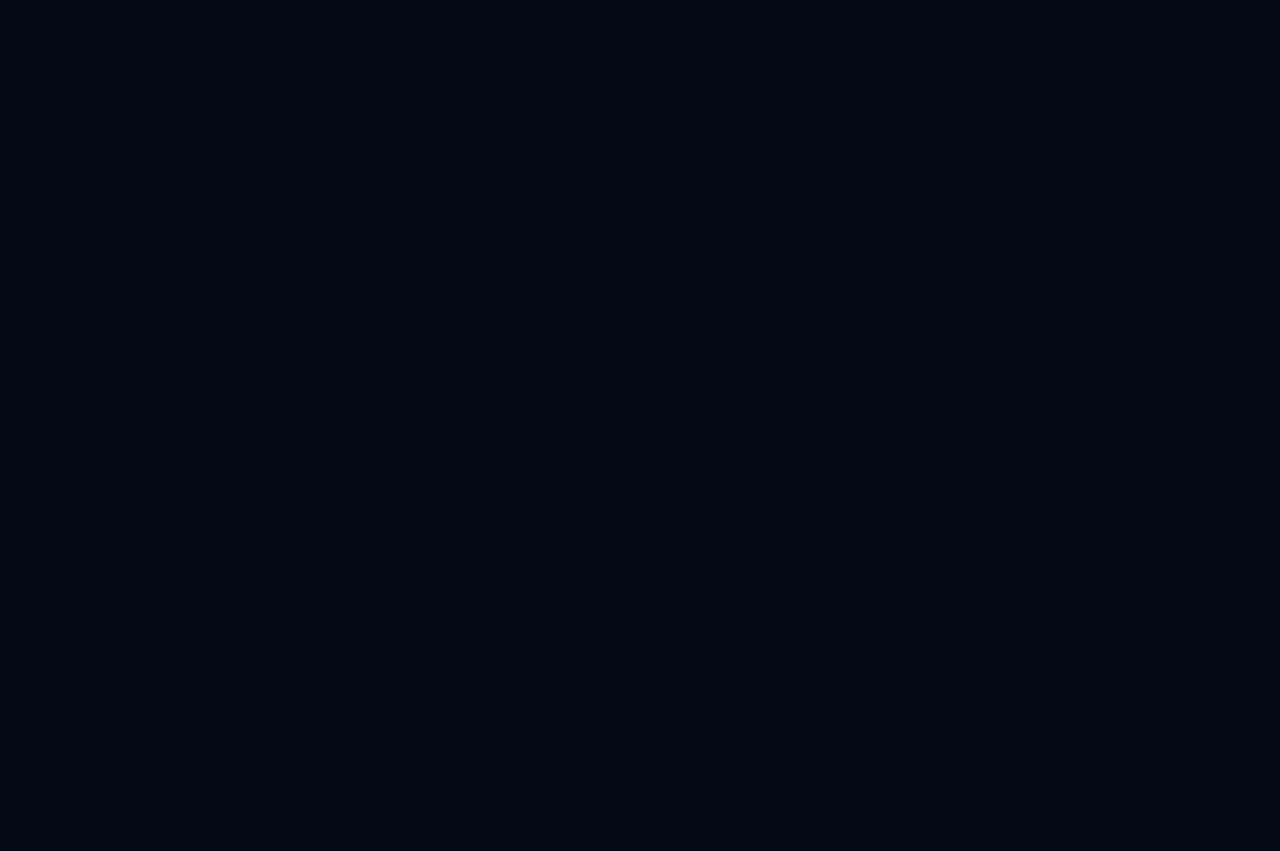
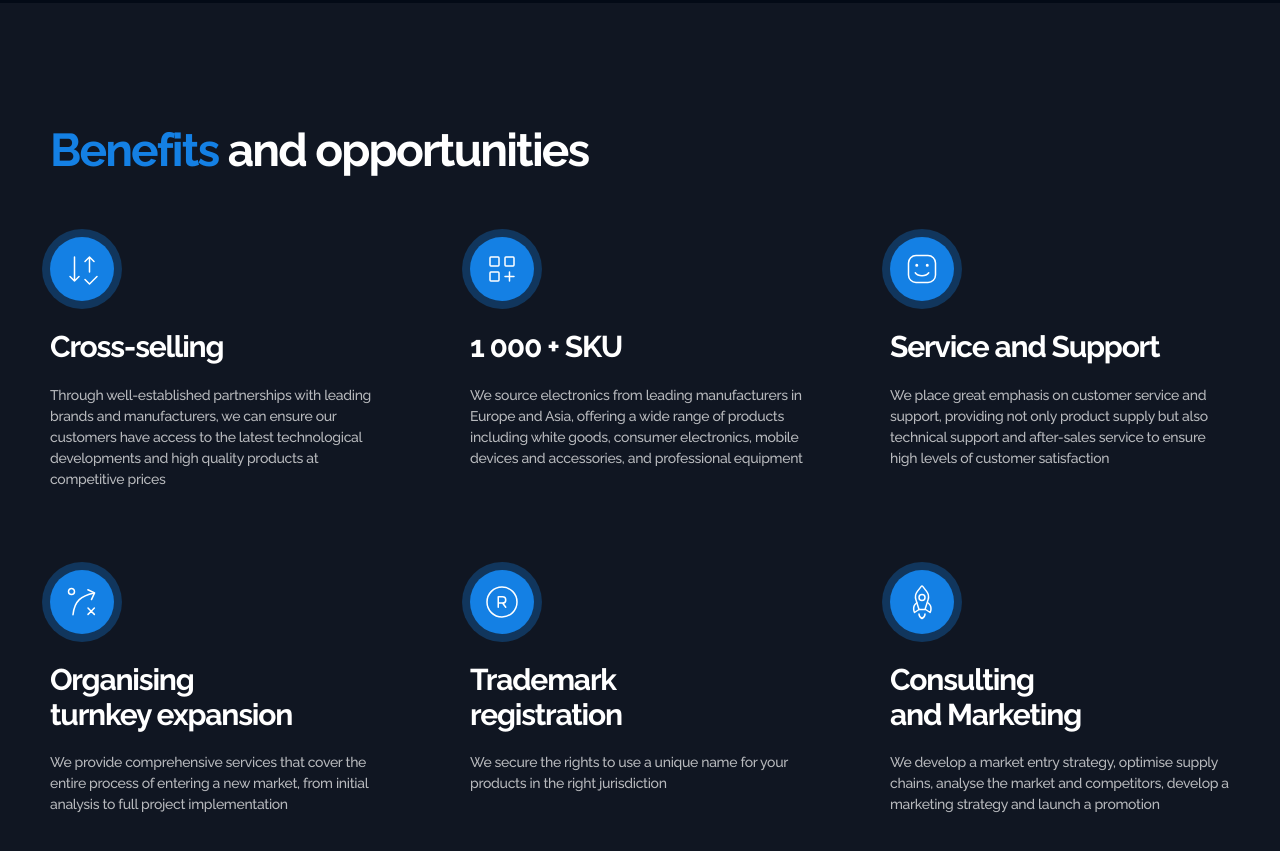
Before and after one commit to danissima/limited-trade, a Vue app: page / in a window 1280 px wide. Shown: the part 1860-2711 px from the top of the page. Before the commit the page ends 1863 px from the top, so only its background shows below. Built offline with nearby package versions, Linux system fonts and the light colour scheme.

Commit message:
add benefits section

```diff
--- a/src/App.vue
+++ b/src/App.vue
@@ -2,6 +2,7 @@
 import TheHeader from '@/components/TheHeader.vue'
 import HeroSection from '@/components/HeroSection.vue'
 import HistorySection from '@/components/HistorySection.vue'
+import BenefitsSection from '@/components/BenefitsSection.vue'
 </script>
 
 <template>
@@ -9,6 +10,7 @@ import HistorySection from '@/components/HistorySection.vue'
   <main>
     <HeroSection />
     <HistorySection />
+    <BenefitsSection />
   </main>
 </template>
 
--- a/src/assets/styles/base.scss
+++ b/src/assets/styles/base.scss
@@ -67,7 +67,22 @@ h2 {
   }
 }
 
+h3 {
+  font-size: 30px;
+  line-height: 35.22px;
+  letter-spacing: -0.04em;
+
+  @include break($lg) {
+    font-size: 20px;
+    line-height: 23.48px;
+  }
+}
+
 .section {
+  &_lighter {
+    background-color: $dark-80;
+  }
+
   &__title {
     margin-bottom: 60px;
 
--- /dev/null
+++ b/src/components/BenefitsItem.vue
@@ -0,0 +1,69 @@
+<script setup>
+defineProps({
+  info: {
+    type: Object,
+    required: true
+  },
+})
+</script>
+
+<template>
+  <div class="benefits-item">
+    <div class="benefits-item__icon">
+      <component :is="info.icon" width="36" height="36" />
+    </div>
+    <h3 class="benefits-item__title">{{ info.title }}</h3>
+    <p class="benefits-item__description">{{ info.description }}</p>
+  </div>
+</template>
+
+<style lang="scss">
+.benefits-item {
+  display: flex;
+  flex-direction: column;
+  align-items: flex-start;
+
+  &__icon {
+    display: flex;
+    justify-content: center;
+    align-items: center;
+    margin-bottom: 28px;
+    box-shadow: 0 0 0 8px rgba($primary, .3);
+    border-radius: 50%;
+    padding: 14px;
+    background-color: $primary;
+  }
+
+  &__title {
+    white-space: pre;
+  }
+
+  &__description {
+    margin-top: 20px;
+    font-size: 14px;
+    line-height: 21px;
+    color: rgba($white, .7);
+  }
+
+  @include break($lg) {
+    &__icon {
+      margin-bottom: 26px;
+      box-shadow: 0 0 0 6px rgba($primary, .3);
+      padding: 10px;
+
+      svg {
+        width: 28px;
+        height: 28px;
+      }
+    }
+
+    &__title {
+      white-space: unset;
+    }
+
+    &__description {
+      margin-top: 10px;
+    }
+  }
+}
+</style>
--- /dev/null
+++ b/src/components/BenefitsSection.vue
@@ -0,0 +1,84 @@
+<script setup>
+import AppContainer from '@/components/AppContainer.vue'
+import BenefitsItem from '@/components/BenefitsItem.vue'
+import IconCircleR from './icons/IconCircleR.vue'
+import IconSquareSmile from './icons/IconSquareSmile.vue'
+import IconSquaresPlus from './icons/IconSquaresPlus.vue'
+import IconTopRightArrowCircleCross from './icons/IconTopRightArrowCircleCross.vue'
+import IconUpDownArrowsCheckmark from './icons/IconUpDownArrowsCheckmark.vue'
+import IconRocket from './icons/IconRocket.vue'
+
+const benefits = [
+  {
+    icon: IconUpDownArrowsCheckmark,
+    title: 'Cross-selling',
+    description: 'Through well-established partnerships with leading brands and manufacturers, we can ensure our customers have access to the latest technological developments and high quality products at competitive prices',
+  },
+  {
+    icon: IconSquaresPlus,
+    title: '1 000 + SKU',
+    description: 'We source electronics from leading manufacturers in Europe and Asia, offering a wide range of products including white goods, consumer electronics, mobile devices and accessories, and professional equipment',
+  },
+  {
+    icon: IconSquareSmile,
+    title: 'Service and Support',
+    description: 'We place great emphasis on customer service and support, providing not only product supply but also technical support and after-sales service to ensure high levels of customer satisfaction',
+  },
+  {
+    icon: IconTopRightArrowCircleCross,
+    title: 'Organising\nturnkey expansion',
+    description: 'We provide comprehensive services that cover the entire process of entering a new market, from initial analysis to full project implementation',
+  },
+  {
+    icon: IconCircleR,
+    title: 'Trademark\nregistration',
+    description: 'We secure the rights to use a unique name for your products in the right jurisdiction',
+  },
+  {
+    icon: IconRocket,
+    title: 'Consulting\nand Marketing',
+    description: 'We develop a market entry strategy, optimise supply chains, analyse the market and competitors, develop a marketing strategy and launch a promotion',
+  },
+]
+</script>
+
+<template>
+  <section id="benefits" class="benefits section section_lighter">
+    <AppContainer>
+      <h2 class="section__title">
+        <span>Benefits</span>
+        and opportunities
+      </h2>
+      <div class="benefits__grid">
+        <BenefitsItem v-for="item in benefits" :key="item.title" :info="item" />
+      </div>
+    </AppContainer>
+  </section>
+</template>
+
+<style lang="scss">
+.benefits {
+  padding: 120px 0 90px;
+
+  &__grid {
+    display: grid;
+    grid-template-columns: repeat(3, 1fr);
+    gap: 80px;
+  }
+
+  @include break($lg) {
+    padding: 80px 0 40px;
+
+    &__grid {
+      grid-template-columns: repeat(2, 1fr);
+      gap: 40px;
+    }
+  }
+
+  @include break($md) {
+    &__grid {
+      grid-template-columns: 1fr;
+    }
+  }
+}
+</style>
--- /dev/null
+++ b/src/components/icons/IconCircleR.vue
@@ -0,0 +1,11 @@
+<template>
+  <svg viewBox="0 0 36 36" fill="none" xmlns="http://www.w3.org/2000/svg">
+    <path
+      d="M14.25 23.25V19.05M14.25 19.05V12.75H18.5356C19.6071 12.75 21.75 12.75 21.75 15.9C21.75 19.05 19.6071 19.05 18.5356 19.05M14.25 19.05C14.9643 19.05 16.8214 19.05 18.5356 19.05M18.5356 19.05L21.75 23.25"
+      stroke="currentColor" stroke-width="1.5" stroke-linecap="round" stroke-linejoin="round" />
+    <path
+      d="M18 33C26.2842 33 33 26.2842 33 18C33 9.71572 26.2842 3 18 3C9.71572 3 3 9.71572 3 18C3 26.2842 9.71572 33 18 33Z"
+      stroke="currentColor" stroke-width="1.5" stroke-linecap="round" stroke-linejoin="round" />
+  </svg>
+
+</template>
--- /dev/null
+++ b/src/components/icons/IconRocket.vue
@@ -0,0 +1,17 @@
+<template>
+  <svg viewBox="0 0 36 36" fill="none" xmlns="http://www.w3.org/2000/svg">
+    <path
+      d="M24.0921 15.6056L21 25.5H15L11.908 15.6056C11.0263 12.7841 11.5863 9.70961 13.4061 7.38023L17.2908 2.4078C17.6511 1.94658 18.3489 1.94658 18.7092 2.4078L22.5939 7.38023C24.4137 9.70961 24.9737 12.7841 24.0921 15.6056Z"
+      stroke="currentColor" stroke-width="1.5" stroke-linecap="round" stroke-linejoin="round" />
+    <path d="M15 30C15 33 18 34.5 18 34.5C18 34.5 21 33 21 30" stroke="currentColor" stroke-width="1.5" stroke-linecap="round"
+      stroke-linejoin="round" />
+    <path d="M12.75 18.75C7.5 22.5 10.5 28.5 10.5 28.5L15 25.5" stroke="currentColor" stroke-width="1.5" stroke-linecap="round"
+      stroke-linejoin="round" />
+    <path d="M23.8968 18.75C29.1468 22.5 26.1468 28.5 26.1468 28.5L21.6468 25.5" stroke="currentColor" stroke-width="1.5"
+      stroke-linecap="round" stroke-linejoin="round" />
+    <path
+      d="M18 16.5C16.3431 16.5 15 15.1569 15 13.5C15 11.8431 16.3431 10.5 18 10.5C19.6569 10.5 21 11.8431 21 13.5C21 15.1569 19.6569 16.5 18 16.5Z"
+      stroke="currentColor" stroke-width="1.5" stroke-linecap="round" stroke-linejoin="round" />
+  </svg>
+
+</template>
--- /dev/null
+++ b/src/components/icons/IconSquareSmile.vue
@@ -0,0 +1,16 @@
+<template>
+  <svg viewBox="0 0 36 36" fill="none" xmlns="http://www.w3.org/2000/svg">
+    <path
+      d="M4.5 24V12C4.5 7.85787 7.85787 4.5 12 4.5H24C28.1421 4.5 31.5 7.85787 31.5 12V24C31.5 28.1421 28.1421 31.5 24 31.5H12C7.85787 31.5 4.5 28.1421 4.5 24Z"
+      stroke="currentColor" stroke-width="1.5" />
+    <path d="M24.75 21.75C24.75 21.75 22.5 24.75 18 24.75C13.5 24.75 11.25 21.75 11.25 21.75" stroke="currentColor"
+      stroke-width="1.5" stroke-linecap="round" stroke-linejoin="round" />
+    <path
+      d="M12.75 15C12.3358 15 12 14.6642 12 14.25C12 13.8358 12.3358 13.5 12.75 13.5C13.1642 13.5 13.5 13.8358 13.5 14.25C13.5 14.6642 13.1642 15 12.75 15Z"
+      fill="currentColor" stroke="currentColor" stroke-width="1.5" stroke-linecap="round" stroke-linejoin="round" />
+    <path
+      d="M23.25 15C22.8359 15 22.5 14.6642 22.5 14.25C22.5 13.8358 22.8359 13.5 23.25 13.5C23.6641 13.5 24 13.8358 24 14.25C24 14.6642 23.6641 15 23.25 15Z"
+      fill="currentColor" stroke="currentColor" stroke-width="1.5" stroke-linecap="round" stroke-linejoin="round" />
+  </svg>
+
+</template>
--- /dev/null
+++ b/src/components/icons/IconSquaresPlus.vue
@@ -0,0 +1,16 @@
+<template>
+  <svg viewBox="0 0 36 36" fill="none" xmlns="http://www.w3.org/2000/svg">
+    <path d="M20.9883 25.5H25.4883M25.4883 25.5H29.9883M25.4883 25.5V21M25.4883 25.5V30" stroke="currentColor"
+      stroke-width="1.5" stroke-linecap="round" stroke-linejoin="round" />
+    <path
+      d="M6 14.1V6.9C6 6.40294 6.40294 6 6.9 6H14.1C14.5971 6 15 6.40294 15 6.9V14.1C15 14.5971 14.5971 15 14.1 15H6.9C6.40294 15 6 14.5971 6 14.1Z"
+      stroke="currentColor" stroke-width="1.5" />
+    <path
+      d="M6 29.1V21.9C6 21.4029 6.40294 21 6.9 21H14.1C14.5971 21 15 21.4029 15 21.9V29.1C15 29.5971 14.5971 30 14.1 30H6.9C6.40294 30 6 29.5971 6 29.1Z"
+      stroke="currentColor" stroke-width="1.5" />
+    <path
+      d="M21 14.1V6.9C21 6.40294 21.4029 6 21.9 6H29.1C29.5971 6 30 6.40294 30 6.9V14.1C30 14.5971 29.5971 15 29.1 15H21.9C21.4029 15 21 14.5971 21 14.1Z"
+      stroke="currentColor" stroke-width="1.5" />
+  </svg>
+
+</template>
--- /dev/null
+++ b/src/components/icons/IconTopRightArrowCircleCross.vue
@@ -0,0 +1,15 @@
+<template>
+  <svg viewBox="0 0 36 36" fill="none" xmlns="http://www.w3.org/2000/svg">
+    <path d="M9 30.75C10.5 16.5 17.25 12 30 9" stroke="currentColor" stroke-width="1.5" stroke-linecap="round"
+      stroke-linejoin="round" />
+    <path d="M23.8629 5.71411L30.5919 8.85189L27.4542 15.5809" stroke="currentColor" stroke-width="1.5" stroke-linecap="round"
+      stroke-linejoin="round" />
+    <path
+      d="M7.5 10.5C9.15686 10.5 10.5 9.15686 10.5 7.5C10.5 5.84314 9.15686 4.5 7.5 4.5C5.84314 4.5 4.5 5.84314 4.5 7.5C4.5 9.15686 5.84314 10.5 7.5 10.5Z"
+      stroke="currentColor" stroke-width="1.5" stroke-linecap="round" stroke-linejoin="round" />
+    <path
+      d="M24 30.3639L27.1819 27.1819M27.1819 27.1819L30.3639 24M27.1819 27.1819L24 24M27.1819 27.1819L30.3639 30.3639"
+      stroke="currentColor" stroke-width="1.5" stroke-linecap="round" stroke-linejoin="round" />
+  </svg>
+
+</template>
--- /dev/null
+++ b/src/components/icons/IconUpDownArrowsCheckmark.vue
@@ -0,0 +1,11 @@
+<template>
+  <svg viewBox="0 0 36 36" fill="none" xmlns="http://www.w3.org/2000/svg">
+    <path d="M21 28.5L25.5 33L33 25.5" stroke="currentColor" stroke-width="1.5" stroke-linecap="round"
+      stroke-linejoin="round" />
+    <path d="M25.5 21V6M25.5 6L30 10.5M25.5 6L21 10.5" stroke="currentColor" stroke-width="1.5" stroke-linecap="round"
+      stroke-linejoin="round" />
+    <path d="M10.5 6V30M10.5 30L15 25.5M10.5 30L6 25.5" stroke="currentColor" stroke-width="1.5" stroke-linecap="round"
+      stroke-linejoin="round" />
+  </svg>
+
+</template>
```
